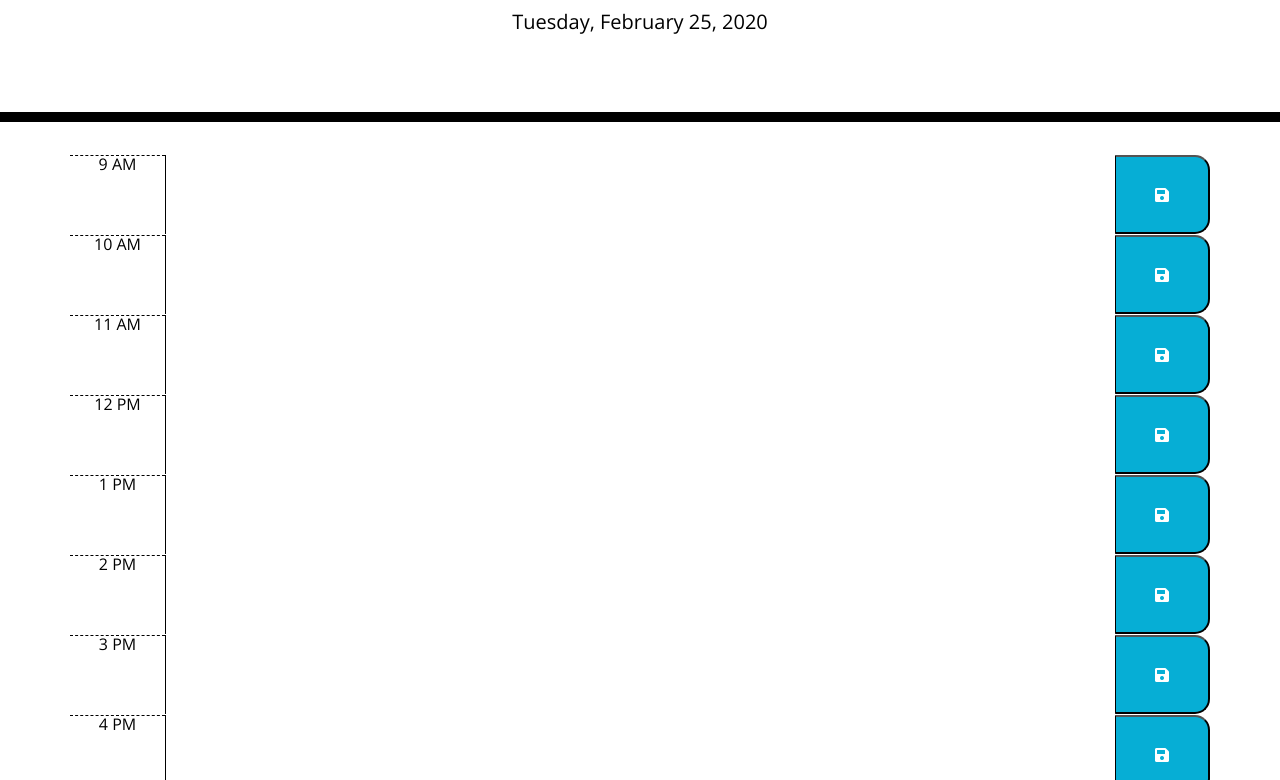
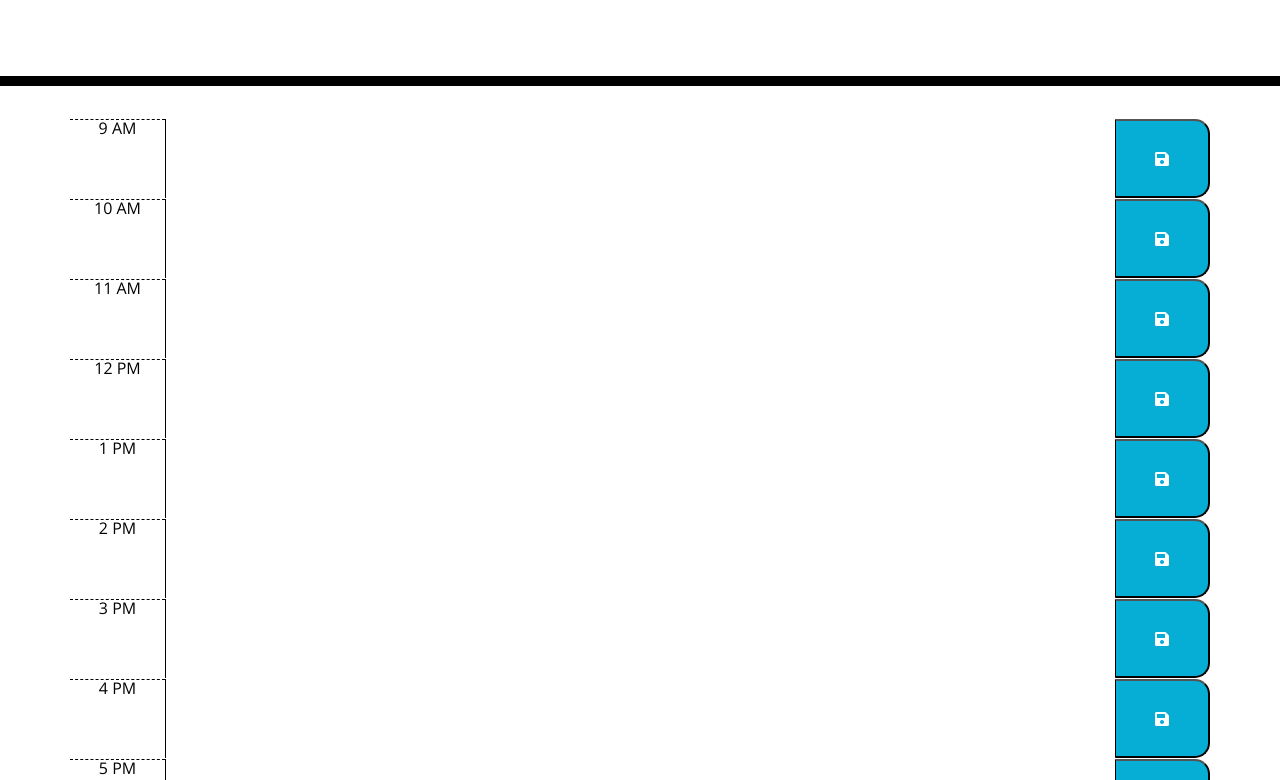
Before and after one commit to AJFree458/opus5_calendar, a plain HTML site: page index.html in a window 1280 px wide. Shown: the part 182-962 px from the top of the page. Drawn offline with nearby package versions, Linux system fonts and the light colour scheme.

```diff
--- a/index.html
+++ b/index.html
@@ -99,11 +99,6 @@
     <script src="https://code.jquery.com/jquery-3.4.1.min.js"></script>
     <script src="https://cdnjs.cloudflare.com/ajax/libs/moment.js/2.24.0/moment.min.js"></script>
     <script src="script.js"></script>
-    <script>
 
-      var timeDay = moment().format("dddd, LL");
-      $("#currentDay").text(timeDay);
-
-    </script>
   </body>
 </html>
```
